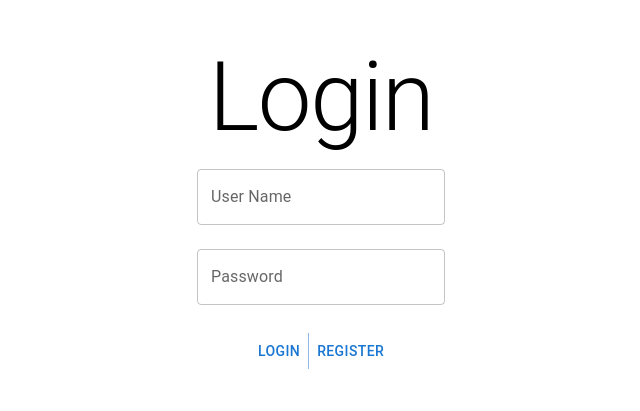
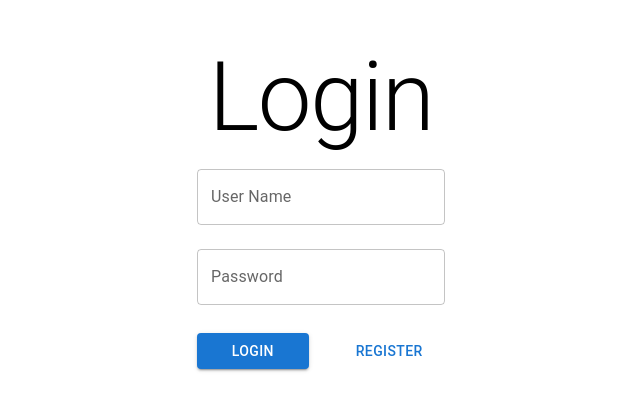
Before and after one commit to Obbik/crispy-telegram, a React (Create React App) app in the folder frontend/: page / in a window 1280 px wide. Shown: the part 195-606 px from the top of the page, without its empty margins (319-959 px from the left). Built offline with nearby package versions, Linux system fonts and the light colour scheme.

Commit message:
styled loginPage

```diff
--- a/frontend/src/pages/loginPage/LoginPage.js
+++ b/frontend/src/pages/loginPage/LoginPage.js
@@ -1,49 +1,84 @@
 import React from "react";
-import './LoginPage.css'
-import { Button,
-    ButtonGroup,
-    TextField,
-    Typography
-} from "@mui/material";
+import { useState } from "react";
+import "./LoginPage.css";
+import { Button, ButtonGroup, TextField, Typography } from "@mui/material";
 import { Box } from "@mui/system";
-
+import { Link } from "react-router-dom";
 
 const LoginPage = () => {
-   return <div className="login-wrapper">
-       <Typography variant="h1" component="div" >Login</Typography>
-       <form className="login-form">
+  const [userName, setUserName] = useState("");
+  const [userPassword, setUserPassword] = useState("");
+
+  const handleSubmit = (e) => {
+    e.preventDefault();
+
+    const loginData = { userName, userPassword };
+
+    console.log(loginData);
+  };
+
+  return (
+    <div className="login-wrapper">
+      <Typography variant="h1" component="div">
+        Login
+      </Typography>
+
+      <form onSubmit={handleSubmit} className="login-form">
         <TextField
           id="outlined-basic"
           label="User Name"
           variant="outlined"
           margin="normal"
+          autoComplete="off"
+          onChange={(e) => setUserName(e.target.value)}
+        />
 
-                />
         <TextField
           id="outlined-basic"
           label="Password"
           variant="outlined"
           margin="normal"
-                type="password" />
+          type="password"
+          onChange={(e) => setUserPassword(e.target.value)}
+        />
 
         <Box
-            sx={{
-                display: 'flex',
-                flexDirection: 'column',
-                alignItems: 'center',
-                marginTop: '20px'
-            }}>
-
-            <ButtonGroup variant="text" aria-label="text button group">
-                <Button type='submit'>Login</Button>
-                <Button onClick={()=>{
-                    window.location = '/register';
-                }} >Register</Button>
-            </ButtonGroup>
+          style={{
+            display: "flex",
+            flexDirection: "row",
+            justifyContent: "space-between",
+            alignItems: "center",
+            marginTop: "20px",
+          }}
+        >
+          <Button
+            variant="contained"
+            type="submit"
+            style={{
+              width: "45%",
+            }}
+          >
+            Login
+          </Button>
+          <Button
+            style={{
+              width: "45%",
+            }}
+          >
+            <Link
+              to="/register"
+              style={{
+                textDecoration: "none",
+                color: "inherit",
+              }}
+            >
+              register
+            </Link>
+          </Button>
         </Box>
       </form>
     </div>
-
+  );
 };
 
 export default LoginPage;
```
Lines whose indentation alone changed are shown as unchanged.
